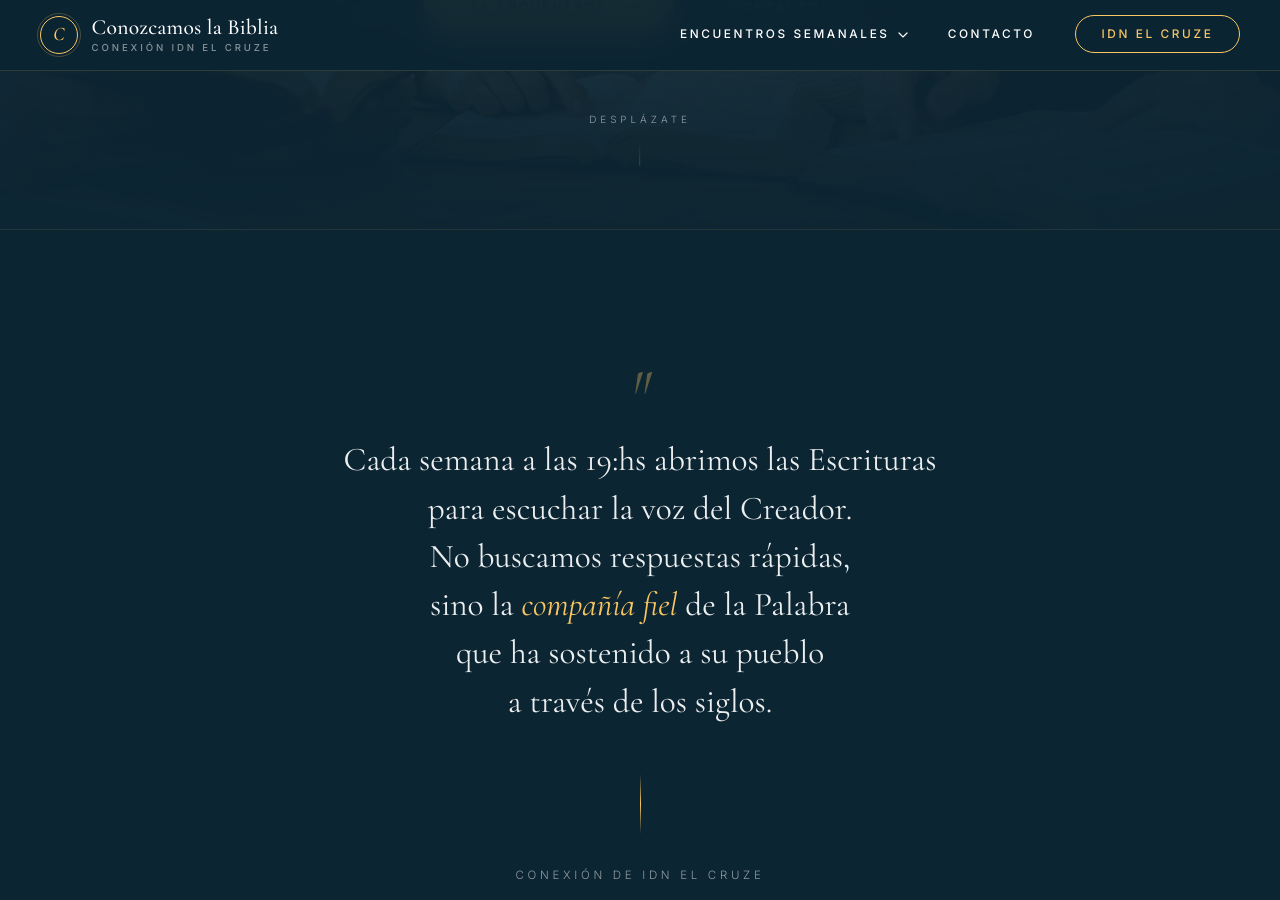
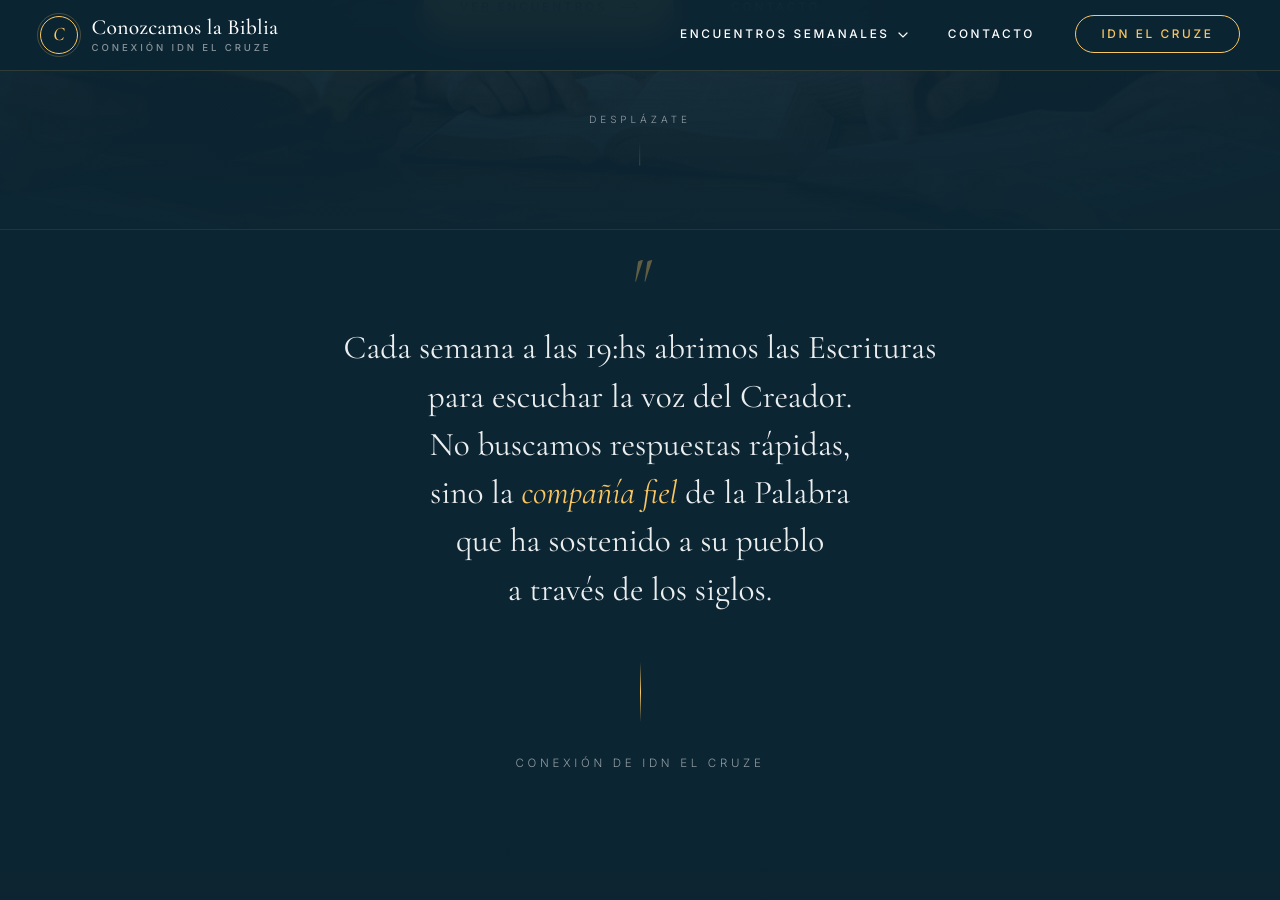
Before and after one commit to iporoma/conozcamoslabiblia, a Jekyll site: the page built from index.html, in a window 1280 px wide and 900 px high, scrolled down 671 px. Built offline with Jekyll 4.4.1, drawn with Linux system fonts in a browser that asks for light colours.

Commit message:
Update style.css

```diff
--- a/assets/css/style.css
+++ b/assets/css/style.css
@@ -563,7 +563,7 @@ section {
   background: var(--jungle-deep);
   border-top: 1px solid rgba(250, 198, 98, 0.1);
   text-align: center;
-  padding: 9rem 2rem;
+  padding: 2rem 2rem;
 }
 
 .manifesto__mark {
@@ -1450,7 +1450,7 @@ section {
 
   section { padding: 5rem 1.5rem; }
   .scripture { padding: 6rem 1.5rem; }
-  .manifesto { padding: 6rem 1.5rem; }
+  .manifesto { padding: 2rem 1.5rem; }
 }
 
 @media (max-width: 600px) {
```
